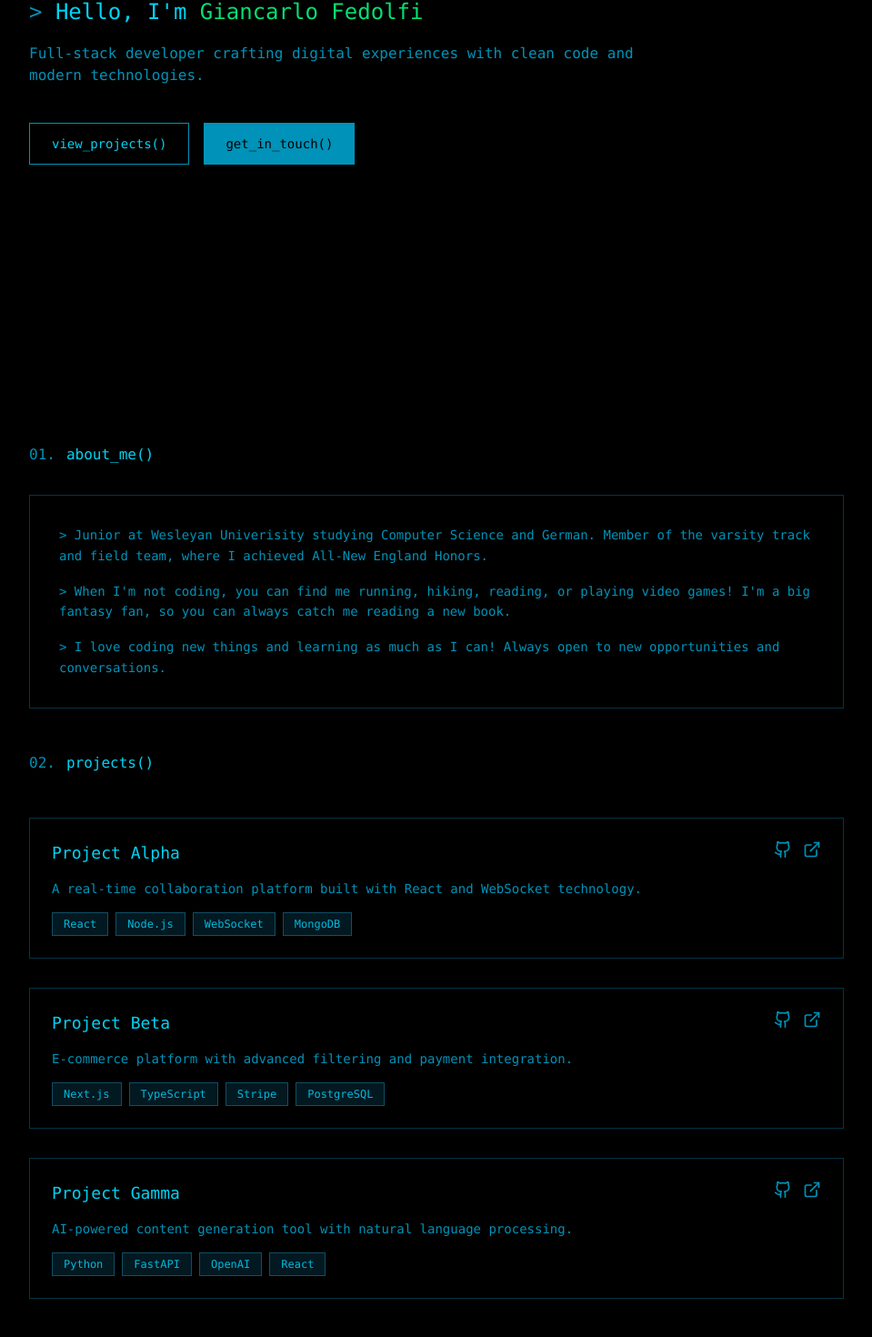
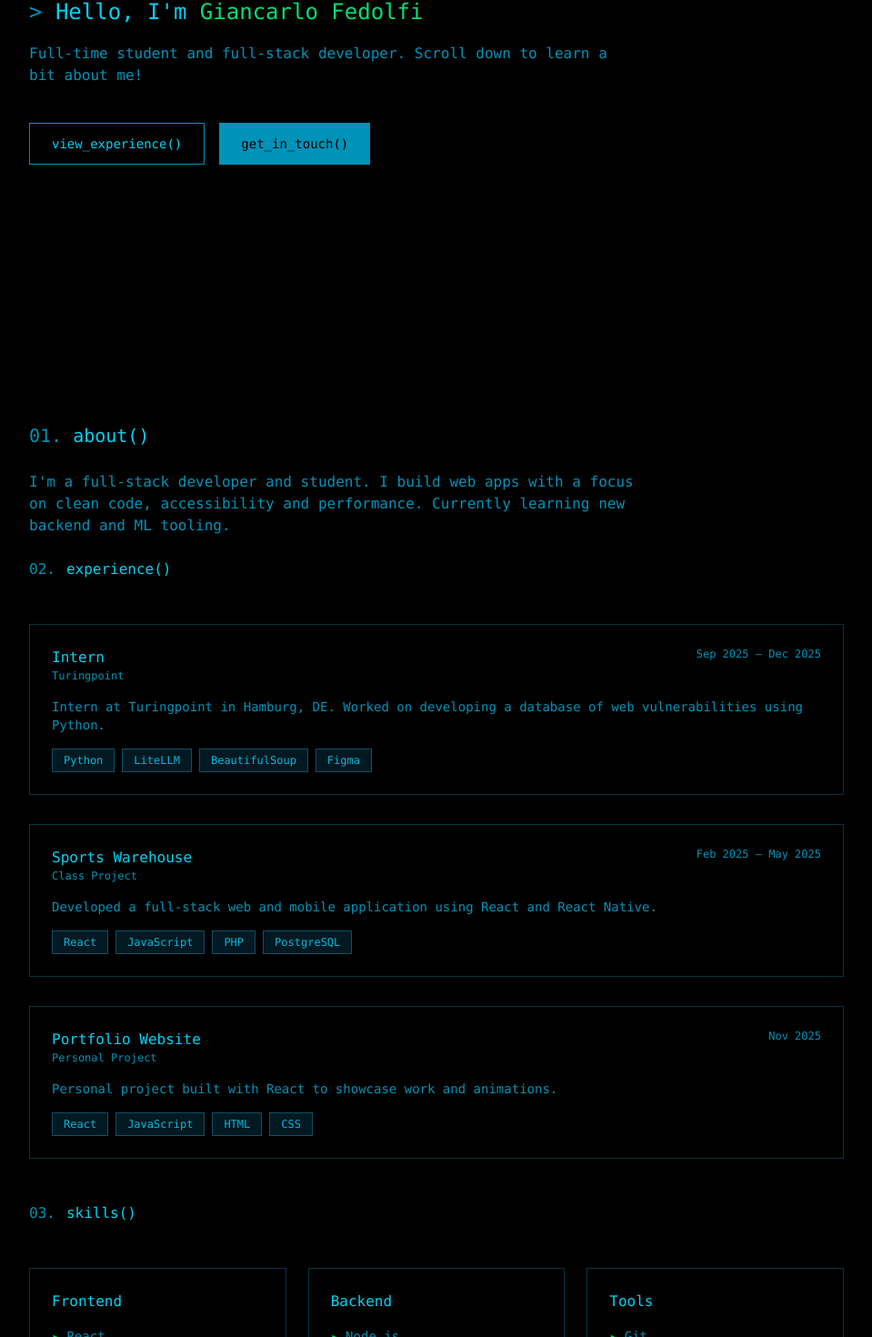
Before and after one commit to c-fido/personal-site, a React (Vite) app: page / in a window 1280 px wide. Shown: the part 336-1806 px from the top of the page at 91% size, without its empty margins (160-1119 px from the left). Built offline with nearby package versions, Linux system fonts and the light colour scheme.

Commit message:
German changes + small animation

```diff
--- a/package.json
+++ b/package.json
@@ -51,6 +51,7 @@
         "@types/react": "^19.2.6",
         "@types/react-dom": "^19.2.3",
         "@vitejs/plugin-react-swc": "^3.11.0",
+        "typescript": "^5.9.3",
         "vite": "6.3.5"
     },
     "scripts": {
--- a/src/App.tsx
+++ b/src/App.tsx
@@ -1,10 +1,11 @@
-import { useState, useEffect } from 'react';
+import { useState, useEffect, useContext } from 'react';
 import { Hero } from './components/Hero';
 import { About } from './components/About';
 import { Projects } from './components/Projects';
 import { Skills } from './components/Skills';
 import { Contact } from './components/Contact';
 import { Navigation } from './components/Navigation';
+import { LanguageProvider, LanguageContext } from './contexts/LanguageContext';
 
 export default function App() {
   const [scrolled, setScrolled] = useState(false);
@@ -16,6 +17,16 @@ export default function App() {
     window.addEventListener('scroll', handleScroll);
     return () => window.removeEventListener('scroll', handleScroll);
   }, []);
+
+  return (
+    <LanguageProvider>
+      <AppInner scrolled={scrolled} />
+    </LanguageProvider>
+  );
+}
+
+function AppInner({ scrolled }: { scrolled: boolean }) {
+  const { t } = useContext(LanguageContext);
 
   return (
     <div className="min-h-screen bg-black text-cyan-400">
@@ -34,7 +45,7 @@ export default function App() {
 
       <footer className="relative border-t border-cyan-950 bg-black py-8">
         <div className="container mx-auto px-6 text-center text-cyan-700">
-          <p className="font-mono text-sm">© 2025 - All rights reserved</p>
+          <p className="font-mono text-sm">{t('footer.copy')}</p>
         </div>
       </footer>
     </div>
--- a/src/components/About.tsx
+++ b/src/components/About.tsx
@@ -1,26 +1,19 @@
+import { useContext } from 'react';
+import { LanguageContext } from '../contexts/LanguageContext';
+
 export function About() {
+  const { t } = useContext(LanguageContext);
+
   return (
-    <section id="about" className="relative py-6 px-6">
+    <section id="about" className="relative py-16 px-6">
       <div className="container mx-auto max-w-4xl">
-        <div className="space-y-8">
+        <div className="space-y-6">
           <h2 className="text-cyan-400 font-mono flex items-center gap-3">
             <span className="text-cyan-600">01.</span>
-            about_me()
+            {t('about.heading')}
           </h2>
 
-          <div className="border border-cyan-950 bg-black/40 p-8">
-            <div className="space-y-4 text-cyan-600 font-mono text-sm leading-relaxed">
-              <p>
-                {'>'} Junior at Wesleyan Univerisity studying Computer Science and German. Member of the varsity track and field team, where I achieved All-New England Honors.
-              </p>
-              <p>
-                {'>'} When I'm not coding, you can find me running, hiking, reading, or playing video games! I'm a big fantasy fan, so you can always catch me reading a new book.
-              </p>
-              <p>
-                {'>'} I love coding new things and learning as much as I can! Always open to new opportunities and conversations.
-              </p>
-            </div>
-          </div>
+          <p className="text-cyan-600 font-mono max-w-2xl">{t('about.body')}</p>
         </div>
       </div>
     </section>
--- a/src/components/Hero.tsx
+++ b/src/components/Hero.tsx
@@ -1,23 +1,31 @@
+import { useContext } from 'react';
 import { Terminal } from 'lucide-react';
+import { LanguageContext } from '../contexts/LanguageContext';
 
 export function Hero() {
+  const { t } = useContext(LanguageContext);
+
   return (
     <section id="hero" className="relative min-h-screen flex items-center justify-center px-6">
       <div className="container mx-auto max-w-4xl">
         <div className="space-y-6">
           <div className="flex items-center gap-3 text-cyan-600">
             <Terminal size={24} />
-            <span className="font-mono text-sm">~/portfolio</span>
+            <span className="font-mono text-sm">{t('hero.path')}</span>
           </div>
 
           <div className="space-y-4">
             <h1 className="text-cyan-400 font-mono">
-              <span className="text-cyan-600">{'>'}</span> Hello, I'm{' '}
-              <span className="text-green-400">Giancarlo Fedolfi</span>
+              <span className="text-cyan-600">{'>'}</span> {t('hero.greeting')}{' '}
+              <span className="text-green-400">
+                <span className="type">
+                  <span className="chars">Giancarlo Fedolfi</span>
+                </span>
+              </span>
             </h1>
 
             <p className="text-cyan-600 font-mono max-w-2xl">
-              Full-stack developer crafting digital experiences with clean code and modern technologies.
+              {t('hero.description')}
             </p>
           </div>
 
@@ -26,13 +34,13 @@ export function Hero() {
               onClick={() => document.getElementById('projects')?.scrollIntoView({ behavior: 'smooth' })}
               className="px-6 py-3 bg-transparent border border-cyan-600 text-cyan-400 font-mono text-sm hover:bg-cyan-950/30 transition-all"
             >
-              view_projects()
+              {t('hero.view')}
             </button>
             <button
               onClick={() => document.getElementById('contact')?.scrollIntoView({ behavior: 'smooth' })}
               className="px-6 py-3 bg-cyan-600 text-black font-mono text-sm hover:bg-cyan-500 transition-all"
             >
-              get_in_touch()
+              {t('hero.touch')}
             </button>
           </div>
         </div>
--- a/src/components/Navigation.tsx
+++ b/src/components/Navigation.tsx
@@ -1,14 +1,21 @@
+import { useContext } from 'react';
+import { LanguageContext } from '../contexts/LanguageContext';
+
 interface NavigationProps {
   scrolled: boolean;
 }
 
 export function Navigation({ scrolled }: NavigationProps) {
+  const { lang, setLanguage, t } = useContext(LanguageContext);
+
   const scrollToSection = (id: string) => {
     const element = document.getElementById(id);
     if (element) {
       element.scrollIntoView({ behavior: 'smooth' });
     }
   };
+
+  const toggleLang = () => setLanguage(lang === 'en' ? 'de' : 'en');
 
   return (
     <nav
@@ -22,7 +29,7 @@ export function Navigation({ scrolled }: NavigationProps) {
             onClick={() => scrollToSection('hero')}
             className="font-mono text-cyan-400 hover:text-cyan-300 transition-colors"
           >
-            {'<portfolio />'}
+            {t('nav.brand')}
           </button>
 
           <ul className="flex gap-8 font-mono text-sm">
@@ -31,7 +38,7 @@ export function Navigation({ scrolled }: NavigationProps) {
                 onClick={() => scrollToSection('about')}
                 className="text-cyan-600 hover:text-cyan-400 transition-colors"
               >
-                about
+                {t('nav.about')}
               </button>
             </li>
             <li>
@@ -39,7 +46,7 @@ export function Navigation({ scrolled }: NavigationProps) {
                 onClick={() => scrollToSection('projects')}
                 className="text-cyan-600 hover:text-cyan-400 transition-colors"
               >
-                projects
+                {t('nav.projects')}
               </button>
             </li>
             <li>
@@ -47,7 +54,7 @@ export function Navigation({ scrolled }: NavigationProps) {
                 onClick={() => scrollToSection('skills')}
                 className="text-cyan-600 hover:text-cyan-400 transition-colors"
               >
-                skills
+                {t('nav.skills')}
               </button>
             </li>
             <li>
@@ -55,7 +62,16 @@ export function Navigation({ scrolled }: NavigationProps) {
                 onClick={() => scrollToSection('contact')}
                 className="text-cyan-600 hover:text-cyan-400 transition-colors"
               >
-                contact
+                {t('nav.contact')}
+              </button>
+            </li>
+            <li>
+              <button
+                onClick={toggleLang}
+                className="text-cyan-600 hover:text-cyan-400 transition-colors"
+                aria-label="Toggle language"
+              >
+                {t('nav.german')}
               </button>
             </li>
           </ul>
--- a/src/components/Projects.tsx
+++ b/src/components/Projects.tsx
@@ -1,88 +1,73 @@
-import { ExternalLink, Github } from 'lucide-react';
+import { useContext } from 'react';
+import { LanguageContext } from '../contexts/LanguageContext';
 
-const projects = [
-  {
-    id: 1,
-    title: 'Project Alpha',
-    description: 'A real-time collaboration platform built with React and WebSocket technology.',
-    tech: ['React', 'Node.js', 'WebSocket', 'MongoDB'],
-    github: '#',
-    demo: '#',
-  },
-  {
-    id: 2,
-    title: 'Project Beta',
-    description: 'E-commerce platform with advanced filtering and payment integration.',
-    tech: ['Next.js', 'TypeScript', 'Stripe', 'PostgreSQL'],
-    github: '#',
-    demo: '#',
-  },
-  {
-    id: 3,
-    title: 'Project Gamma',
-    description: 'AI-powered content generation tool with natural language processing.',
-    tech: ['Python', 'FastAPI', 'OpenAI', 'React'],
-    github: '#',
-    demo: '#',
-  },
+const experiences = [
+	{ id: 1, i18nKey: 'projects.entries.1' },
+	{ id: 2, i18nKey: 'projects.entries.2' },
+	{ id: 3, i18nKey: 'projects.entries.3' },
 ];
 
 export function Projects() {
+	const { t } = useContext(LanguageContext);
+
 	return (
 		<section id="projects" className="relative py-6 px-6">
 			<div className="container mx-auto max-w-4xl">
 				<div className="space-y-12">
 					<h2 className="text-cyan-400 font-mono flex items-center gap-3">
 						<span className="text-cyan-600">02.</span>
-            projects()
+						{t('projects.heading')}
 					</h2>
 
 					<div className="space-y-8">
-            {projects.map((project) => (
+						{experiences.map((exp) => {
+							const title = t(`${exp.i18nKey}.title`);
+							const company = t(`${exp.i18nKey}.company`);
+							const duration = t(`${exp.i18nKey}.duration`);
+							const description = t(`${exp.i18nKey}.description`);
+							const tech: string[] = t(`${exp.i18nKey}.tech`) || [];
+
+							return (
 								<div
-                key={project.id}
+									key={exp.id}
 									className="border border-cyan-950 bg-black/40 p-6 hover:border-cyan-800 transition-all group"
 								>
 									<div className="space-y-4">
 										<div className="flex items-start justify-between">
+											<div>
 												<h3 className="text-cyan-400 font-mono group-hover:text-green-400 transition-colors">
-                      {project.title}
+													{title}
 												</h3>
-                    <div className="flex gap-3">
-                      <a
-                        href={project.github}
-                        className="text-cyan-600 hover:text-cyan-400 transition-colors"
-                        aria-label="GitHub"
-                      >
-                        <Github size={20} />
-                      </a>
-                      <a
-                        href={project.demo}
-                        className="text-cyan-600 hover:text-cyan-400 transition-colors"
-                        aria-label="Live Demo"
-                      >
-                        <ExternalLink size={20} />
-                      </a>
+												<p className="text-cyan-600 font-mono text-xs mt-1">
+													{company}
+												</p>
+											</div>
+
+											<div className="text-right flex flex-col items-end">
+												<p className="text-cyan-600 font-mono text-xs">
+													{duration}
+												</p>
 											</div>
 										</div>
 
 										<p className="text-cyan-600 font-mono text-sm">
-                    {project.description}
+											{description}
 										</p>
 
 										<div className="flex flex-wrap gap-2">
-                    {project.tech.map((tech) => (
+											{tech.map((tName) => (
 												<span
-                        key={tech}
+													key={tName}
 													className="px-3 py-1 bg-cyan-950/50 border border-cyan-900 text-cyan-500 font-mono text-xs"
 												>
-                        {tech}
+													{tName}
 												</span>
 											))}
 										</div>
 									</div>
 								</div>
-            ))}
+							);
+						})}
 					</div>
 				</div>
 			</div>
--- a/src/components/Skills.tsx
+++ b/src/components/Skills.tsx
@@ -1,26 +1,31 @@
+import { useContext } from 'react';
+import { LanguageContext } from '../contexts/LanguageContext';
+
 const skillCategories = [
   {
     category: 'Frontend',
-    skills: ['React', 'TypeScript', 'Next.js', 'Tailwind CSS', 'Vue.js'],
+    skills: ['React', 'TypeScript', 'Next.js', 'Tailwind CSS', 'JavaScript'],
   },
   {
     category: 'Backend',
-    skills: ['Node.js', 'Python', 'Express', 'FastAPI', 'PostgreSQL'],
+    skills: ['Node.js', 'Python',  'FastAPI', 'PostgreSQL', 'PHP'],
   },
   {
     category: 'Tools',
-    skills: ['Git', 'Docker', 'AWS', 'Figma', 'VS Code'],
+    skills: ['Git', 'Figma', 'VS Code', 'LiteLLM'],
   },
 ];
 
 export function Skills() {
+  const { t } = useContext(LanguageContext);
+
   return (
     <section id="skills" className="relative py-6 px-6">
       <div className="container mx-auto max-w-4xl">
         <div className="space-y-12">
           <h2 className="text-cyan-400 font-mono flex items-center gap-3">
             <span className="text-cyan-600">03.</span>
-            skills()
+            {t('skills.heading')}
           </h2>
 
           <div className="grid md:grid-cols-3 gap-6">
@@ -30,7 +35,7 @@ export function Skills() {
                 className="border border-cyan-950 bg-black/40 p-6"
               >
                 <h3 className="text-cyan-400 font-mono mb-4">
-                  {category.category.toLowerCase()}
+                  {t(`skills.categories.${category.category}`) || category.category}
                 </h3>
                 <ul className="space-y-2">
                   {category.skills.map((skill) => (
--- /dev/null
+++ b/src/contexts/LanguageContext.tsx
@@ -0,0 +1,180 @@
+import React, { createContext, useEffect, useState } from 'react';
+
+export type Lang = 'en' | 'de';
+
+type LanguageContextType = {
+  lang: Lang;
+  setLanguage: (l: Lang) => void;
+  t: (key: string) => any; // changed to return any to support arrays/objects
+};
+
+const translations: Record<Lang, Record<string, any>> = {
+  en: {
+    nav: {
+      brand: '</portfolio>',
+      about: 'about',
+      projects: 'projects',
+      skills: 'skills',
+      contact: 'contact',
+      german: 'german',
+    },
+    hero: {
+      path: '~/portfolio',
+      greeting: "Hello, I'm",
+      description: 'Full-time student and full-stack developer. Scroll down to learn a bit about me!',
+      view: 'view_experience()',
+      touch: 'get_in_touch()',
+    },
+    projects: {
+      heading: 'experience()',
+      entries: {
+        '1': {
+          title: 'Intern',
+          company: 'Turingpoint',
+          duration: 'Sep 2025 — Dec 2025',
+          description:
+            'Intern at Turingpoint in Hamburg, DE. Worked on developing a database of web vulnerabilities using Python.',
+          tech: ['Python', 'LiteLLM', 'BeautifulSoup', 'Figma'],
+        },
+        '2': {
+          title: 'Sports Warehouse',
+          company: 'Class Project',
+          duration: 'Feb 2025 — May 2025',
+          description:
+            'Developed a full-stack web and mobile application using React and React Native.',
+          tech: ['React', 'JavaScript', 'PHP', 'PostgreSQL'],
+        },
+        '3': {
+          title: 'Portfolio Website',
+          company: 'Personal Project',
+          duration: 'Nov 2025',
+          description: 'Personal project built with React to showcase work and animations.',
+          tech: ['React', 'JavaScript', 'HTML', 'CSS'],
+        },
+      },
+    },
+    about: {
+      heading: 'about()',
+      body:
+        "I'm a full-stack developer and student. I build web apps with a focus on clean code, accessibility and performance. Currently learning new backend and ML tooling.",
+    },
+    skills: {
+      heading: 'skills()',
+      items: ['JavaScript', 'TypeScript', 'React', 'Node.js', 'Python', 'PostgreSQL'],
+      categories: {
+        Frontend: 'Frontend',
+        Backend: 'Backend',
+        Tools: 'Tools',
+      },
+    },
+    contact: {
+      heading: 'contact()',
+      body: 'Available for new opportunities! If you have a question, or just have a book recommendation, feel free to send me an email or connect via social media.',
+    },
+    footer: {
+      copy: '© 2025 - All rights reserved',
+    },
+  },
+  de: {
+    nav: {
+      brand: '</portfolio>',
+      about: 'über',
+      projects: 'projekte',
+      skills: 'fähigkeiten',
+      contact: 'kontakt',
+      german: 'english',
+    },
+    hero: {
+      path: '~/portfolio',
+      greeting: 'Hallo, ich bin',
+      description:
+        'Vollzeitstudent und Full-Stack-Entwickler. Scrollen Sie nach unten, um mehr über mich zu erfahren!',
+      view: 'erfahrungen_ansehen()',
+      touch: 'kontakt_aufnehmen()',
+    },
+    projects: {
+      heading: 'erfahrung()',
+      entries: {
+        '1': {
+          title: 'Praktikant',
+          company: 'Turingpoint',
+          duration: 'Sep 2025 — Dez 2025',
+          description:
+            'Praktikant bei Turingpoint in Hamburg, Deutschland. Arbeitete an der Entwicklung einer Datenbank für Web-Sicherheitslücken mit Python.',
+          tech: ['Python', 'LiteLLM', 'BeautifulSoup', 'Figma'],
+        },
+        '2': {
+          title: 'Sports Warehouse',
+          company: 'Kursprojekt',
+          duration: 'Feb 2025 — Mai 2025',
+          description:
+            'Entwickelte eine Full-Stack Web- und Mobile-Anwendung mit React und React Native.',
+          tech: ['React', 'JavaScript', 'PHP', 'PostgreSQL'],
+        },
+        '3': {
+          title: 'Portfolio-Website',
+          company: 'Eigenes Projekt',
+          duration: 'Nov 2025',
+          description: 'Persönliches Projekt mit React zur Präsentation von Arbeit und Animationen.',
+          tech: ['React', 'JavaScript', 'HTML', 'CSS'],
+        },
+      },
+    },
+    about: {
+      heading: 'über()',
+      body:
+        'Ich bin Full-Stack-Entwickler und Student. Ich erstelle Webanwendungen mit Fokus auf sauberen Code, Barrierefreiheit und Performance. Derzeit lerne ich neue Backend- und ML-Tools.',
+    },
+    skills: {
+      heading: 'fähigkeiten()',
+      items: ['JavaScript', 'TypeScript', 'React', 'Node.js', 'Python', 'PostgreSQL'],
+      categories: {
+        Frontend: 'Frontend',
+        Backend: 'Backend',
+        Tools: 'Werkzeuge',
+      },
+    },
+    contact: {
+      heading: 'kontakt()',
+      body: 'Ich bin offen für neue Möglichkeiten! Wenn Sie Fragen haben oder mir einfach nur ein Buch empfehlen möchten, senden Sie mir gerne eine E-Mail oder kontaktieren Sie mich über soziale Medien.',
+      emailLabel: 'E-Mail',
+      send: 'nachricht_senden()',
+    },
+    footer: {
+      copy: '© 2025 - Alle Rechte vorbehalten',
+    },
+  },
+};
+
+export const LanguageContext = createContext<LanguageContextType>({
+  lang: 'en',
+  setLanguage: () => {},
+  t: (k: string) => k,
+});
+
+export function LanguageProvider({ children }: { children: React.ReactNode }) {
+  const [lang, setLang] = useState<Lang>(() => {
+    const stored = typeof window !== 'undefined' ? window.localStorage.getItem('lang') : null;
+    return (stored as Lang) || 'en';
+  });
+
+  useEffect(() => {
+    try {
+      window.localStorage.setItem('lang', lang);
+    } catch {
+      // ignore
+    }
+  }, [lang]);
+
+  const t = (key: string) => {
+    const parts = key.split('.');
+    let cur: any = translations[lang];
+    for (const p of parts) {
+      if (cur && p in cur) cur = cur[p];
+      else return key;
+    }
+    return cur; // return any (string/array/object) so components can render structured entries
+  };
+
+  return <LanguageContext.Provider value={{ lang, setLanguage: setLang, t }}>{children}</LanguageContext.Provider>;
+}
--- a/src/index.css
+++ b/src/index.css
@@ -195,7 +195,6 @@
   iframe,
   embed,
   object {
-    vertical-align: middle;
     display: block;
   }
 
@@ -747,8 +746,30 @@
 
   .text-green-400 {
     color: var(--color-green-400);
+    display:inline-flex;
   }
 
+  .text-green-400 .type {
+    display: inline-block;
+    overflow: hidden;
+    white-space: nowrap;
+    width: 100%; /* start hidden */
+    animation: typing 2s steps(17, end) 1 forwards;
+    font-family: var(--font-mono);
+    position: relative;
+    border-right: 2px solid;
+    white-space: nowrap;
+    animation:
+      typing 2s steps(17),
+      cursor .4s step-end infinite alternate;
+  }
+
+  @keyframes cursor{
+    50% { border-color: transparent}
+  }
+  @keyframes typing{
+    from {width: 0}
+  }
   .text-green-500 {
     color: var(--color-green-500);
   }
```
Also changed, not shown: src/components/Contact.tsx (+7 -3 lines), 1 other file (tests, documents, lock files or other folders). Lines whose indentation alone changed are shown as unchanged.
